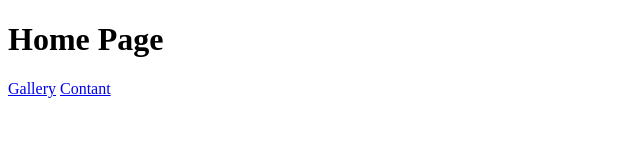
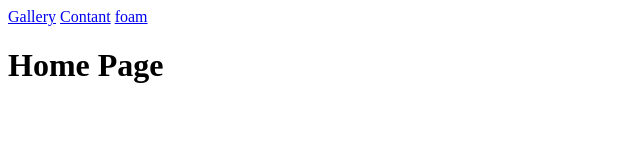
Before and after one commit to Ajuabbasshah/Abbas-shah, a plain HTML site: page project.html in a window 1280 px wide. Shown: the whole page, without its empty margins (0-640 px from the left). Drawn offline with Linux system fonts and the light colour scheme.

Commit message:
Add files via upload

```diff
--- a/project.html
+++ b/project.html
@@ -6,9 +6,10 @@
     <title>home Page</title>
 </head>
 <body>
-    <h1>Home Page</h1>
+
     <a href="./gallery.html">Gallery</a>
     <a href="./contant.html">Contant</a>
-
+    <a href="./foam.html">foam</a>
+    <h1>Home Page</h1>
 </body>
 </html>
```
